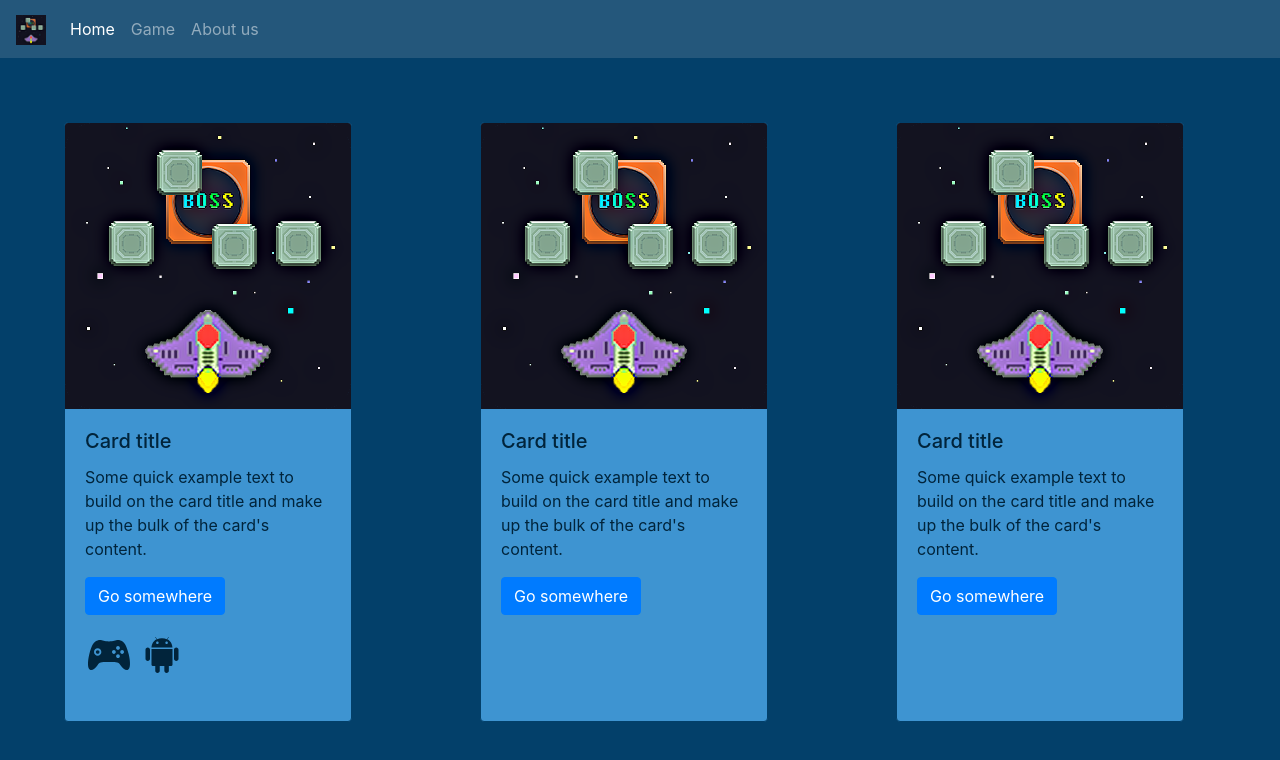
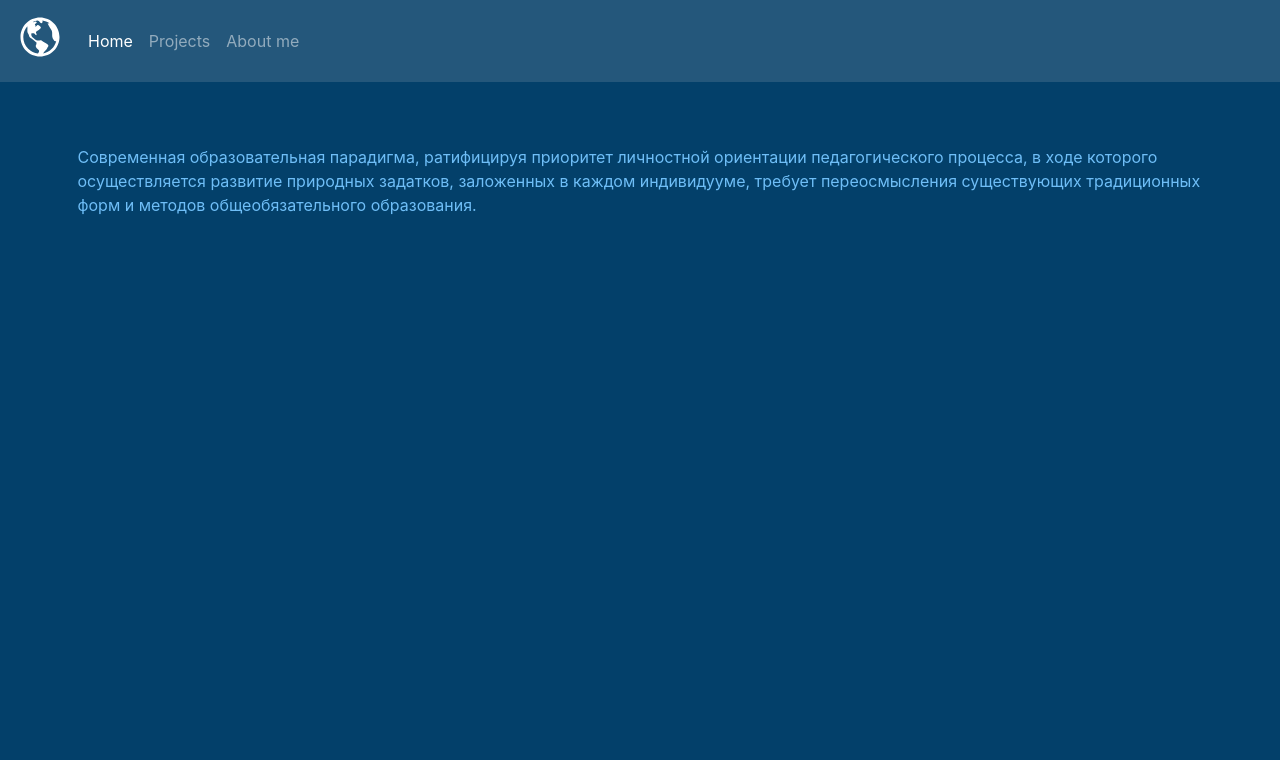
Before and after one commit to SashaKononenko/sashakononenko.github.io, a plain HTML site: page index.html in a window 1280 px wide. Shown: the top 760 px of the page. Drawn offline with nearby package versions, Linux system fonts and the light colour scheme.

Commit message:
Додав нову сторінку проекти

```diff
--- a/css/style.css
+++ b/css/style.css
@@ -8,8 +8,14 @@ a{
   color: #000000;
 }
 
+div.text {
+  margin: 5%;
+  color: rgb(111, 190, 247);
+}
+
 div.card {
   margin: 5%;
+  margin-top: 5%;
   background: #3E94D1;
   border-color: #03406a;
  }
--- a/index.html
+++ b/index.html
@@ -14,7 +14,7 @@
   <body>
     <nav class="navbar navbar-expand-lg navbar-dark sticky-top"style="background-color: #24577B; color: #000000;">
         <a href="#" class="navbar-brand">
-            <img src="image/icon.png" width="30" height="30" alt="logo">
+          <ion-icon name="globe"></ion-icon>
         </a>
         <button class="navbar-toggler" type="button" data-toggle="collapse" data-target="#navbarSupportedContent" aria-controls="navbarSupportedConten" aria-expanded="false" aria-label="Toggle navigation">
           <span class="navbar-toggler-icon"></span>
@@ -25,47 +25,23 @@
                     <a href="#" class="nav-link">Home</a>
                 </li>
                 <li class="nav-item">
-                    <a href="#" class="nav-link">Game</a>
+                    <a href="projects.html" class="nav-link">Projects</a>
                 </li>
                 <li class="nav-item">
-                    <a href="#" class="nav-link">About us</a>
+                    <a href="#" class="nav-link">About me</a>
                 </li>
             </ul>
         </div>
     </nav>
 
     <div class="container-fluid">
-      <div class=row>
-          <div class="card" style="width: 18rem;">
-              <img class="card-img-top" src="image/icon.png" alt="Card image cap">
-              <div class="card-body">
-                <h5 class="card-title">Card title</h5>
-                <p class="card-text">Some quick example text to build on the card title and make up the bulk of the card's content.</p>
-                <a href="#" class="btn btn-primary">Go somewhere</a>
-                <p></p>
-                <p>
-                  <ion-icon name="logo-game-controller-b"></ion-icon>
-                  <ion-icon name="logo-android"></ion-icon>
-                </p>
-              </div>
-            </div>
-            <div class="card" style="width: 18rem;">
-                <img class="card-img-top" src="image/icon.png" alt="Card image cap">
-                <div class="card-body">
-                  <h5 class="card-title">Card title</h5>
-                  <p class="card-text">Some quick example text to build on the card title and make up the bulk of the card's content.</p>
-                  <a href="#" class="btn btn-primary">Go somewhere</a>
-                </div>
-              </div>
-              <div class="card" style="width: 18rem;">
-                  <img class="card-img-top" src="image/icon.png" alt="Card image cap">
-                  <div class="card-body">
-                    <h5 class="card-title">Card title</h5>
-                    <p class="card-text">Some quick example text to build on the card title and make up the bulk of the card's content.</p>
-                    <a href="#" class="btn btn-primary">Go somewhere</a>
-                  </div>
-                </div>
-      </div>
+      <div class="text">
+        <p>Современная образовательная парадигма, ратифицируя приоритет
+        личностной ориентации педагогического процесса, в ходе которого
+        осуществляется развитие природных задатков, заложенных в каждом индивидууме,
+        требует переосмысления существующих традиционных форм и
+        методов общеобязательного образования.</p>
+     </div>
     </div>
     <!-- Optional JavaScript -->
     <!-- jQuery first, then Popper.js, then Bootstrap JS -->
```
Also changed, not shown: projects.html (added, +77 -0 lines).
